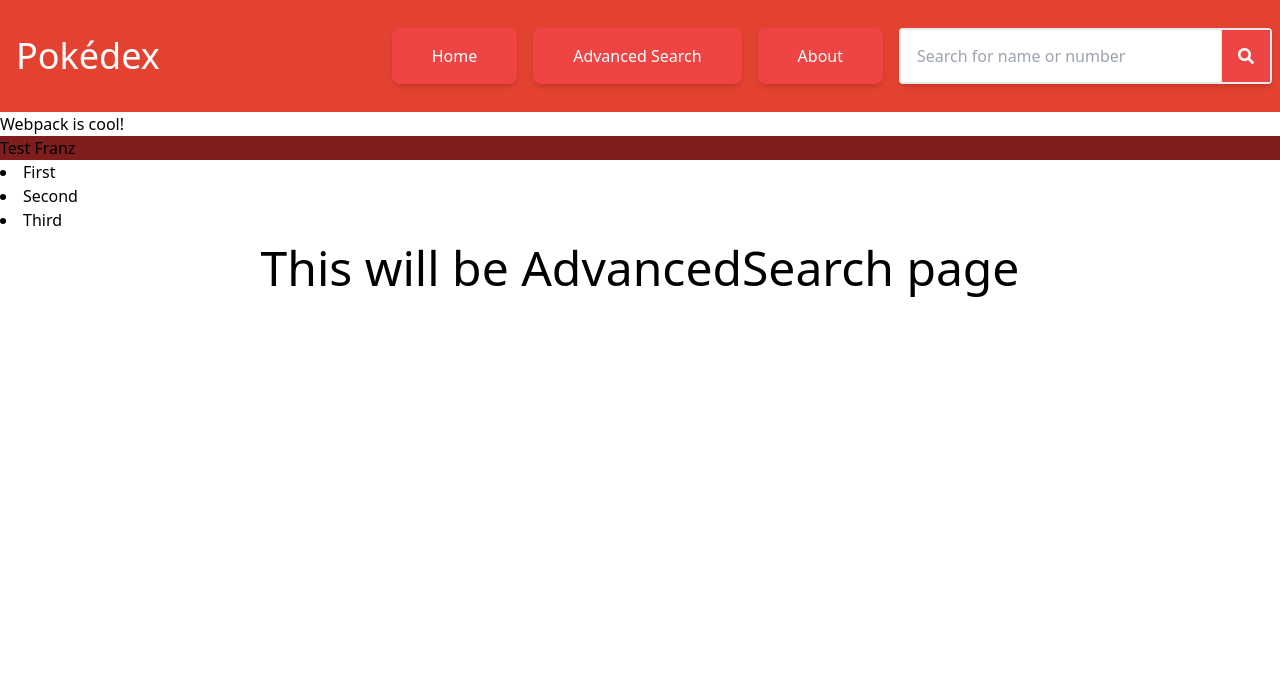
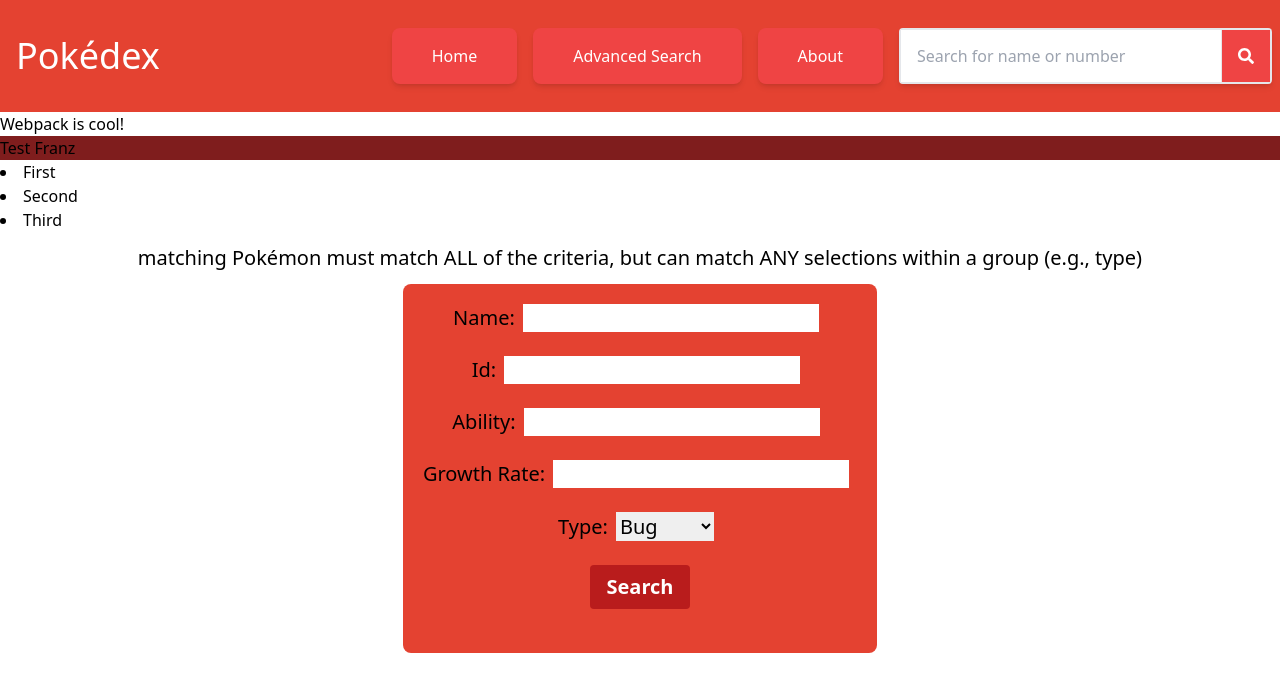
Before and after one commit to FranzGB/pokedex-react, a React app: page /advanced-search in a window 1280 px wide. Shown: the top 692 px of the page. Built offline with nearby package versions, Linux system fonts and the light colour scheme.

Commit message:
Add pokemon info. Add advanced search

```diff
--- a/package.json
+++ b/package.json
@@ -22,6 +22,7 @@
     "postcss-loader": "^4.3.0",
     "react": "^16.12.0",
     "react-dom": "^16.12.0",
+    "react-hook-form": "^7.23.0",
     "react-query": "^3.34.7"
   },
   "devDependencies": {
@@ -36,6 +37,7 @@
     "@types/jest": "^27.0.3",
     "@types/node": "^12.12.5",
     "@types/postcss-import": "^14.0.0",
+    "@types/ramda": "^0.27.63",
     "@types/react": "^16.9.11",
     "@types/react-dom": "^16.9.3",
     "@types/react-query": "^1.2.9",
@@ -52,6 +54,7 @@
     "postcss-import": "^14.0.2",
     "postcss-loader": "^4.3.0",
     "postcss-preset-env": "^7.0.2",
+    "ramda": "^0.27.2",
     "react-router-dom": "^6.2.1",
     "react-test-renderer": "^17.0.2",
     "regenerator-runtime": "^0.13.9",
--- a/src/AdvancedSearch.tsx
+++ b/src/AdvancedSearch.tsx
@@ -1,9 +1,56 @@
 import React from "react";
-
+import { useForm } from 'react-hook-form'
+import { Types } from './interfaces'
 const AdvancedSearch = () => {
     return (
-        <div className="mx-3 my-3 flex justify-center items-center text-black text-5xl">
-            This will be AdvancedSearch page
+
+        <div className="mx-3 my-3 flex  flex-col justify-center items-center text-black text-xl">
+            matching Pokémon must match ALL of the criteria, but can match ANY selections within a group (e.g., type)
+            <form className="mt-3 bg-pokered flex flex-col rounded-lg p-5 items-center ">
+                <div className="mb-6">
+                    <label >
+                        Name:
+                        <input className={"mx-2"} type="text" name={"name"} />
+                    </label>
+                </div>
+                <div className="mb-6">
+                    <label >
+                        Id:
+                        <input className={"mx-2"} type="number" name={"id"} />
+                    </label>
+                </div>
+                <div className="mb-6">
+                    <label >
+                        Ability:
+                        <input className={"mx-2"} type="text" name={"ability"} />
+                    </label>
+                </div>
+                <div className="mb-6">
+                    <label >
+                        Growth Rate:
+                        <input className={"mx-2"} type="text" name={"ability"} />
+                    </label>
+                </div>
+                <div className="mb-6">
+                    <label >
+                        Type:
+                        <select className={"mx-2"}>
+                            {Object.keys(Types).map((types, idx)=>(
+                                <option key={idx} value={types}>
+                                    {types}
+                                </option>
+                            ))}
+                        </select>
+                    </label>
+                </div>
+                <div className="mb-6 self-center">
+                    <button className="bg-red-700 hover:bg-red-800 text-white font-bold py-2 px-4 rounded focus:outline-none focus:shadow-outline" type="button">
+                        Search
+                    </button>
+                </div>
+
+
+            </form>
         </div>
     );
 }
--- /dev/null
+++ b/src/PokemonInfo.tsx
@@ -0,0 +1,29 @@
+import React, {useState} from 'react';
+import { useParams } from 'react-router-dom';
+import { useQuery } from 'react-query';
+import { IPokemon } from './interfaces'
+interface PokemonInfoProps {
+
+}
+const fetchPokemonInfo = async (url:string) => fetch(url).then((res) => res.json());
+function PokemonInfo( ){
+  let { pokemonId } = useParams();
+  const [url, setUrl] = useState("https://pokeapi.co/api/v2/pokemon/" + `${pokemonId}`)
+  const { status, error, data} = useQuery<IPokemon, Error>(["pokeInfo",url],() => fetchPokemonInfo(url!))
+  if (status == "loading") return <div>Loading...</div>;;
+  if (status == "error") return <div>An error has occurred:{error!.message}</div>;
+  console.log(data);
+  return (
+    <div className="flex">
+      <img src={data!.sprites.other!['official-artwork'].front_default} />
+      <div className="w-1/2">
+        Id: {pokemonId || data!.id}
+      </div>
+      <div className="w-1/2">
+        Name: {data!.name}
+      </div>
+    </div>
+  )
+}
+
+export default PokemonInfo
--- a/src/PokemonPreviewCard.tsx
+++ b/src/PokemonPreviewCard.tsx
@@ -1,16 +1,15 @@
 import React from "react";
+import {Link} from "react-router-dom";
+
 interface IPokemonPreviewProps {
     name: string;
     url: string;
 }
 const PokemonPreviewCard = (props:IPokemonPreviewProps) => (
-    <div className="rounded overflow-hidden shadow-lg">
+    <div className="rounded-lg overflow-hidden shadow-lg">
         <img className="" ></img>
         <div className="px-6 py-4">
-            <div className="font-bold text-xl mb-2">{props.name}</div>
-        </div>
-        <div className="px-6 pt-4 pb-2">
-            Info
+            <Link className="font-bold text-xl mb-2 no-underline" to={`/pokemon/${props.url.substring(34)}`} >{props.name}</Link>
         </div>
     </div>
 )
--- a/src/index.tsx
+++ b/src/index.tsx
@@ -5,8 +5,10 @@
 import Home from "./Home";
 import About from "./About";
 import AdvancedSearch from "./AdvancedSearch";
+import PokemonInfo from "./PokemonInfo";
+import { QueryClient, QueryClientProvider } from "react-query";
 import "./styles/styles.css";
-import { QueryClient, QueryClientProvider, useQuery } from "react-query";
+
 const rootElement = document.getElementById("index");
 const queryClient = new QueryClient();
 render(
@@ -15,8 +17,9 @@
             <Routes>
                 <Route path="/" element={<App  />}>
                     <Route path="/home" element={<Home />} />
-                    <Route path="about" element={<About />} />
-                    <Route path="advanced-search" element={<AdvancedSearch />} />
+                    <Route path="/about" element={<About />} />
+                    <Route path="/advanced-search" element={<AdvancedSearch />} />
+                    <Route path="/pokemon/:pokemonId" element={<PokemonInfo  />} />
                     <Route
                     path="*"
                     element={
--- /dev/null
+++ b/src/interfaces.tsx
@@ -0,0 +1,113 @@
+export interface IPokemon {
+  id:                       number;
+  name:                     string;
+  base_experience:          number;
+  height:                   number;
+  order:                    number;
+  weight:                   number;
+  abilities:                Ability[];
+  moves:                    Move[];
+  sprites:                  Sprites;
+  stats:                    Stat[];
+  types:                    Type[];
+}
+
+export interface Ability {
+  is_hidden: boolean;
+  slot:      number;
+  ability:   MoreInfo;
+}
+
+export interface MoreInfo {
+  name: string;
+  url:  string;
+}
+
+
+
+export interface Move {
+  move:                  MoreInfo;
+  version_group_details: VersionGroupDetail[];
+}
+
+export interface VersionGroupDetail {
+  level_learned_at:  number;
+  version_group:     MoreInfo;
+  move_learn_method: MoreInfo;
+}
+
+export interface Type {
+  slot: number;
+  type: MoreInfo;
+}
+
+export interface Versions {
+  "generation-i":    GenerationI;
+}
+
+export interface Sprites {
+  back_default:       string;
+  back_female:        string|null;
+  back_shiny:         string;
+  back_shiny_female:  string|null;
+  front_default:      string;
+  front_female:       string |null;
+  front_shiny:        string;
+  front_shiny_female: string | null;
+  other?:             Other;
+}
+
+export interface Other {
+  "official-artwork": {
+    "front_default": string
+  };
+}
+export interface GenerationI {
+  "red-blue": RedBlue;
+  yellow:     RedBlue;
+}
+
+export interface RedBlue {
+  back_default:  string;
+  back_gray:     string;
+  front_default: string;
+  front_gray:    string;
+}
+
+
+
+
+export interface Home {
+  front_default:      string;
+  front_female:       string |null;
+  front_shiny:        string;
+  front_shiny_female: string |null;
+}
+
+
+
+export interface Stat {
+  base_stat: number;
+  effort:    number;
+  stat:      MoreInfo;
+}
+export enum Types {
+  Bug = "Bug",
+  Dark = "Dark",
+  Dragon = "Dragon",
+  Electric = "Electric",
+  Fairy = "Fairy",
+  Fighting = "Fighting",
+  Fire = "Fire",
+  Flying = "Flying",
+  Ghost = "Ghost",
+  Grass = "Grass",
+  Ground = "Ground",
+  Ice = "Ice",
+  Normal = "Normal",
+  Poison = "Poison",
+  Psychic = "Psychic",
+  Rock = "Rock",
+  Steel = "Steel",
+  Water = "Water",
+}
```
Also changed, not shown: src/PokemonList.tsx (+6 -7 lines), 1 other file (tests, documents, lock files or other folders).
